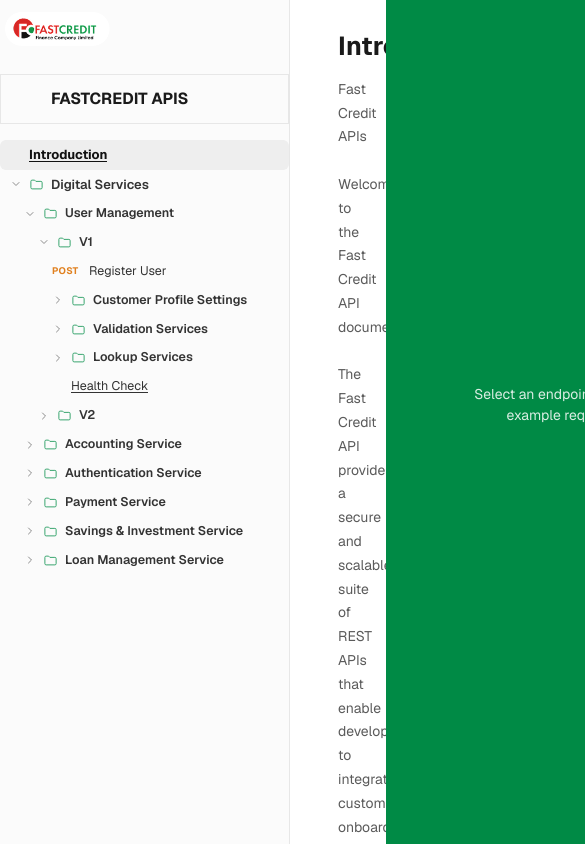
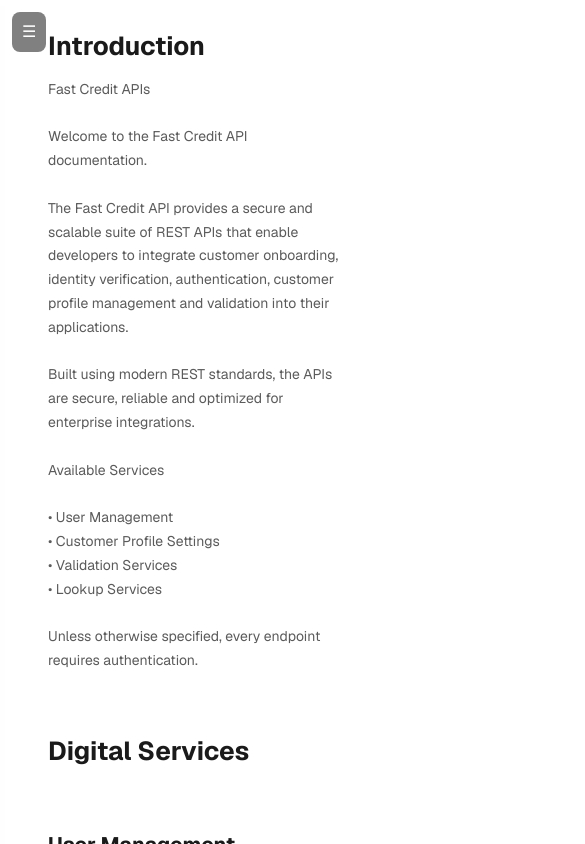
Before and after one commit to itsxdamdam/fcl-documentation, a Next.js app: page / in a window 390 px wide. Shown: the top 844 px of the page, 585 px wide, since content can reach past the window. Built offline with nearby package versions, Linux system fonts and the light colour scheme.

Commit message:
Responsiveness

```diff
--- a/app/globals.css
+++ b/app/globals.css
@@ -61,6 +61,6 @@
 
 @media screen and (max-width: 900px) {
   .formedia-embed {
-    max-width: 100%;
+    max-width: 440px;
   }
 }
--- a/app/page.tsx
+++ b/app/page.tsx
@@ -8,7 +8,7 @@
 import { flatten } from "../utils/tree";
 import { getColors, type Theme } from "../utils/theme";
 import type { Language } from "../utils/apiExamples";
-import "./globals.css"
+import "./globals.css";
 type LayoutMode = "Double Column" | "Single Column";
 
 export default function Home() {
@@ -46,7 +46,7 @@
     }, 700);
   };
 
-  // Deep-link support: open directly on the endpoint named in the URL hash.
+
   useEffect(() => {
     const key = window.location.hash.replace(/^#/, "");
     if (!key) return;
@@ -64,7 +64,6 @@
     }, 700);
   }, []);
 
-  // Scroll-spy: highlight the endpoint currently in view within the center column.
   useEffect(() => {
     const root = centerRef.current;
     if (!root) return;
@@ -108,9 +107,20 @@
   }, [allKeys]);
 
   const doubleColumn = layout === "Double Column";
+  const [isMobile, setIsMobile] = useState(false);
+  const [sidebarOpen, setSidebarOpen] = useState(false);
+
+  useEffect(() => {
+    const check = () =>
+      setIsMobile(typeof window !== "undefined" && window.innerWidth <= 900);
+    check();
+    window.addEventListener("resize", check);
+    return () => window.removeEventListener("resize", check);
+  }, []);
 
   return (
-    <div className="formedia"
+    <div
+      className="formedia"
       style={{
         height: "100vh",
         display: "flex",
@@ -139,9 +149,50 @@
       >
         <Sidebar
           activeKey={activeKey}
-          onSelect={handleSelect}
+          onSelect={(k) => {
+            handleSelect(k);
+            if (isMobile) setSidebarOpen(false);
+          }}
           colors={colors}
+          mobile={isMobile}
+          open={isMobile ? sidebarOpen : true}
+          onClose={() => setSidebarOpen(false)}
         />
+
+        {isMobile && (
+          <>
+            {sidebarOpen && (
+              <div
+                onClick={() => setSidebarOpen(false)}
+                style={{
+                  position: "fixed",
+                  inset: 0,
+                  background: "rgba(0,0,0,0.35)",
+                  zIndex: 1100,
+                }}
+              />
+            )}
+
+            <button
+              onClick={() => setSidebarOpen((s) => !s)}
+              title="Menu"
+              style={{
+                position: "fixed",
+                top: 12,
+                left: 12,
+                zIndex: 1200,
+                border: "none",
+                background: "grey",
+                color: colors.accentText,
+                padding: "8px 10px",
+                borderRadius: 8,
+                cursor: "pointer",
+              }}
+            >
+              ☰
+            </button>
+          </>
+        )}
 
         <main
           ref={centerRef}
--- a/components/Sidebar.tsx
+++ b/components/Sidebar.tsx
@@ -140,9 +140,20 @@
   activeKey: string | null;
   onSelect: (key: string) => void;
   colors: Colors;
+
+  mobile?: boolean;
+  open?: boolean;
+  onClose?: () => void;
 }
 
-export default function Sidebar({ activeKey, onSelect, colors }: SidebarProps) {
+export default function Sidebar({
+  activeKey,
+  onSelect,
+  colors,
+  mobile = false,
+  open = true,
+  onClose,
+}: SidebarProps) {
   const containerRef = useRef<HTMLDivElement>(null);
   const [expanded, setExpanded] = useState<Set<string>>(
     // Digital Services > User Management > V1 open by default.
@@ -157,7 +168,7 @@
     });
   };
 
-  // Auto-expand the ancestors of the active node so it is always visible.
+
   useEffect(() => {
     if (!activeKey) return;
 
@@ -168,7 +179,7 @@
     }
   }, [activeKey]);
 
-  // Keep the active row scrolled into view within the sidebar.
+
   useEffect(() => {
     if (!activeKey) return;
 
@@ -176,21 +187,39 @@
     el?.scrollIntoView({ block: "nearest" });
   }, [activeKey]);
 
-  return (
-    <nav
-      ref={containerRef}
-      style={{
+  const mobileNavStyle: React.CSSProperties = mobile
+    ? {
+        position: "fixed",
+        left: open ? 0 : -320,
+        top: 0,
+        bottom: 0,
+        width: "280px",
+        height: "100%",
+        overflowY: "auto",
+        backgroundColor: colors.sidebarBg,
+        borderRight: `1px solid ${colors.border}`,
+        paddingBottom: "25px",
+        boxSizing: "border-box",
+        zIndex: 1200,
+        transition: "left 200ms ease",
+        boxShadow: "rgba(2,6,23,0.6) 0px 6px 30px",
+      }
+    : {
         width: "290px",
         flexShrink: 0,
         height: "100%",
         overflowY: "auto",
         backgroundColor: colors.sidebarBg,
         borderRight: `1px solid ${colors.border}`,
-        // paddingLeft: "14px",
-        // paddingRight: "14px",
         paddingBottom: "25px",
         boxSizing: "border-box",
-      }}
+      };
+
+  return (
+    <nav
+      ref={containerRef}
+      style={mobileNavStyle}
+      aria-hidden={!open && mobile}
     >
       <div
         style={{
@@ -198,17 +227,10 @@
           marginBottom: "16px",
           display: "flex",
           alignItems: "center",
-          justifyContent: "left",
+          justifyContent: "space-between",
           width: "100%",
         }}
       >
-        {/* <button
-        onClick={() => {
-          window.location.href = "/";
-        }}
-        >
-          ☰
-        </button> */}
         <Image
           src="/assets/logo.png"
           alt="Fastcredit — Finance Company Limited"
@@ -216,22 +238,37 @@
           height={61}
           style={{ height: "34px", width: "auto" }}
         />
+
+        {mobile && open && (
+          <button
+            onClick={() => onClose && onClose()}
+            aria-label="Close menu"
+            style={{
+              background: "transparent",
+              border: "none",
+              color: colors.sidebarText,
+              fontSize: 22,
+              cursor: "pointer",
+            }}
+          >
+            ×
+          </button>
+        )}
       </div>
-           <div
+      <div
         style={{
           border: `1px solid ${colors.border}`,
           padding: "12px 5px",
           marginBottom: "16px",
-          // backgroundColor: "#da2529",
           display: "flex",
           alignItems: "center",
           justifyContent: "left",
-          paddingLeft:"50px",
+          paddingLeft: "50px",
           width: "100%",
-          fontWeight:"700",
+          fontWeight: "700",
         }}
       >
-     FASTCREDIT APIS
+        FASTCREDIT APIS
       </div>
 
       {annotatedMenu.map((node) => (
--- a/components/card/Cardcomp.tsx
+++ b/components/card/Cardcomp.tsx
@@ -1,8 +1,14 @@
 "use client";
 
+import { useEffect, useState } from "react";
 import { flatten, type AnnotatedNode } from "@/utils/tree";
 import { methodColor, type Colors } from "@/utils/theme";
-import { BASE_URL, buildExamples, type FieldRow, type Language } from "@/utils/apiExamples";
+import {
+  BASE_URL,
+  buildExamples,
+  type FieldRow,
+  type Language,
+} from "@/utils/apiExamples";
 import ExampleContent from "../ExampleContent";
 
 function depthOf(key: string): number {
@@ -34,7 +40,9 @@
         marginTop: "10px",
       }}
     >
-      <table style={{ width: "100%", borderCollapse: "collapse", fontSize: "13px" }}>
+      <table
+        style={{ width: "100%", borderCollapse: "collapse", fontSize: "13px" }}
+      >
         <thead>
           <tr style={{ backgroundColor: colors.tableHeaderBg }}>
             {["Field", "Type", "Description"].map((head, i) => (
@@ -125,6 +133,15 @@
 export default function Card({ colors, layout, language }: CardProps) {
   const nodes = flatten();
   const singleColumn = layout === "Single Column";
+  const [isMobile, setIsMobile] = useState(false);
+
+  useEffect(() => {
+    const check = () =>
+      setIsMobile(typeof window !== "undefined" && window.innerWidth <= 900);
+    check();
+    window.addEventListener("resize", check);
+    return () => window.removeEventListener("resize", check);
+  }, []);
 
   return (
     <div>
@@ -144,7 +161,14 @@
               marginBottom: "18px",
             }}
           >
-            <div style={{ display: "flex", alignItems: "baseline", gap: "10px", flexWrap: "wrap" }}>
+            <div
+              style={{
+                display: "flex",
+                alignItems: "baseline",
+                gap: "10px",
+                flexWrap: "wrap",
+              }}
+            >
               {node.method && (
                 <span
                   style={{
@@ -220,7 +244,7 @@
               </>
             )}
 
-            {singleColumn && isEndpoint && (
+            {(singleColumn || isMobile) && isEndpoint && (
               <div style={{ marginTop: "26px" }}>
                 <ExampleContent
                   item={node}
--- a/components/card/codepart.tsx
+++ b/components/card/codepart.tsx
@@ -1,5 +1,6 @@
 "use client";
 
+import { useEffect, useState } from "react";
 import { findByKey } from "@/utils/tree";
 import type { Colors } from "@/utils/theme";
 import type { Language } from "@/utils/apiExamples";
@@ -9,17 +10,40 @@
   activeKey: string | null;
   colors: Colors;
   language: Language;
+  hideBelow?: number;
 }
 
-export default function CodePart({ activeKey, colors, language }: CodePartProps) {
+export default function CodePart({
+  activeKey,
+  colors,
+  language,
+  hideBelow = 900,
+}: CodePartProps) {
   const item = activeKey ? findByKey(activeKey) : null;
+  const [visible, setVisible] = useState<boolean>(() =>
+    typeof window !== "undefined" ? window.innerWidth > hideBelow : true,
+  );
+
+  useEffect(() => {
+    const onResize = () => {
+      setVisible(window.innerWidth > hideBelow);
+    };
+
+
+    onResize();
+
+    window.addEventListener("resize", onResize);
+    return () => window.removeEventListener("resize", onResize);
+  }, [hideBelow]);
+
+  if (!visible) return null;
 
   return (
     <aside
       style={{
         width: "44%",
-        minWidth: "440px",
-        maxWidth: "159px",
+        minWidth: "150px",
+        maxWidth: "440px",
         flexShrink: 0,
         height: "100%",
         overflowY: "auto",
@@ -29,7 +53,12 @@
       }}
     >
       {item ? (
-        <ExampleContent item={item} language={language} colors={colors} onDark />
+        <ExampleContent
+          item={item}
+          language={language}
+          colors={colors}
+          onDark
+        />
       ) : (
         <div
           style={{
```
